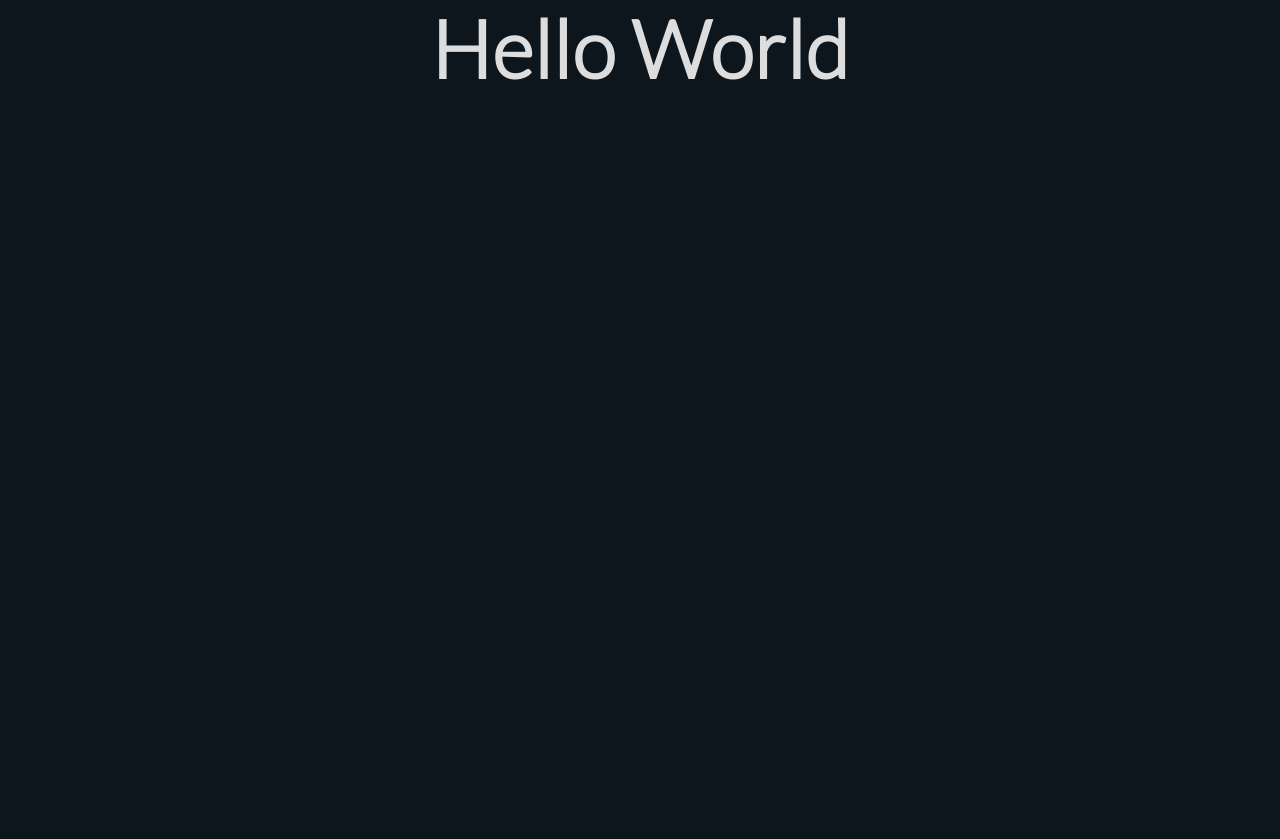
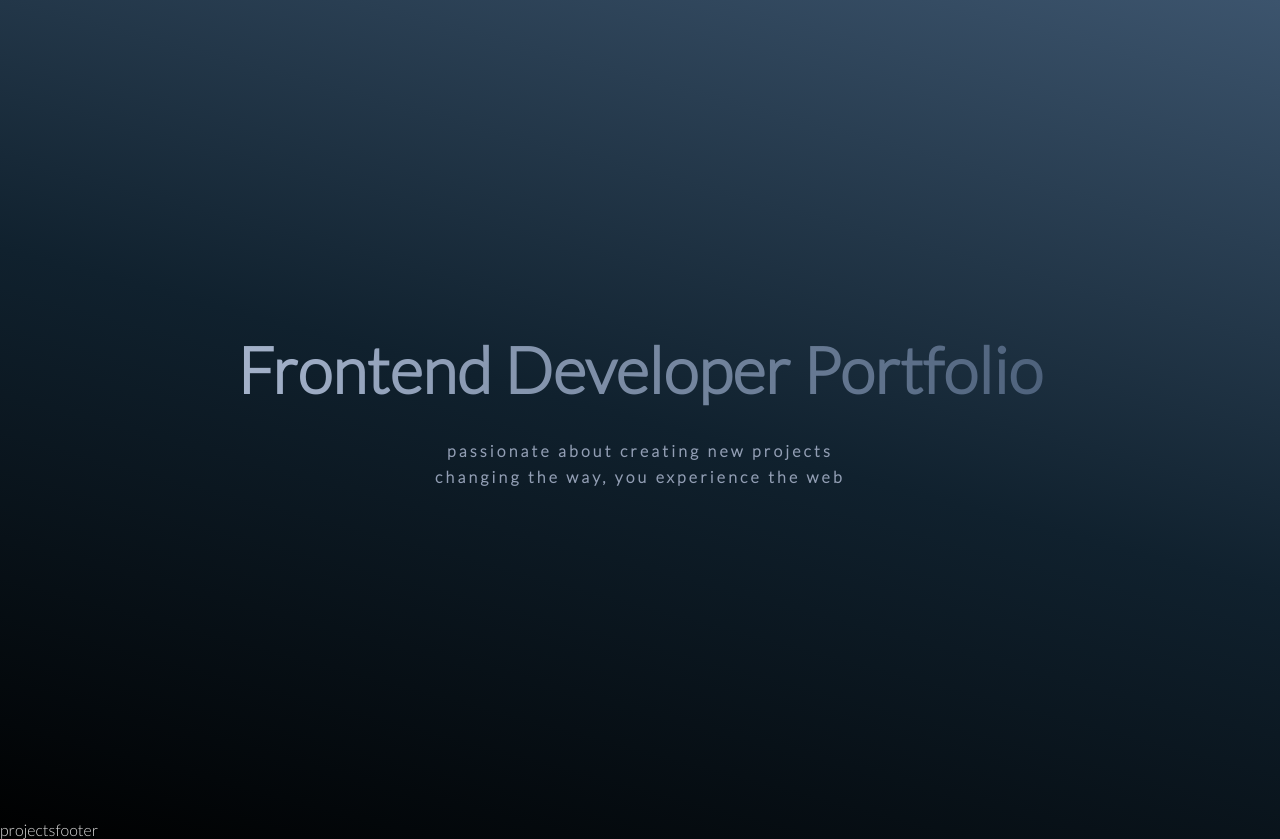
Before and after one commit to krisbaranski/portfolio, a React (Create React App) app: page / in a window 1280 px wide. Before the commit the page ends 800 px from the top, so only its background shows below. Built offline with nearby package versions, Linux system fonts and the light colour scheme.

Commit message:
refactor: Modifying react app.js, header.js

```diff
--- a/html/style.css
+++ b/html/style.css
@@ -1,22 +1,37 @@
 @import url('https://fonts.googleapis.com/css2?family=Roboto:wght@400;700&display=swap');
 
 * {
+  margin: 0;
+  padding: 0;
   box-sizing: border-box;
+  font-family: sans-serif;
 }
 
 body {
   font-family: 'Roboto', sans-serif;
-  margin: 0;
-  margin-bottom: 0;
+}
+
+.section {
+  height: 100vh;
+  scroll-snap-align: start;
+}
+
+.container {
+  scroll-snap-type: y mandatory;
+  overflow-y: scroll;
+  height: 100vh;
 }
 
 .black {
   background-color: #000;
+  color: #fff;
 }
 
 .white {
   background-color: #fff;
+  color: #000;
 }
+/*
 
 .hero {
   position: relative;
@@ -43,8 +58,6 @@ body {
   text-align: center;
   line-height: 1.4rem;
   top: -80vh;
-  /* border: 1px solid red; */
-  /* background-color: #000; */
   color: #2e4992;
   border-radius: 5px;
   margin: 0 20px;
@@ -52,7 +65,7 @@ body {
   max-width: 800px;
 }
 
-h1.hero_title {
+ h1.hero_title {
   font-size: 5rem;
   font-weight: 300;
   line-height: 4.5rem;
@@ -70,16 +83,14 @@ h1 {
   font-size: 6rem;
   font-weight: 300;
   line-height: 5rem;
-  /* border: 1px solid red; */
 }
 
 h2 {
   font-size: 2rem;
   font-weight: 300;
-  /* border: 1px solid red; */
 }
 
-.container {
+/* .container {
   position: relative;
   display: flex;
   flex-wrap: wrap;
@@ -87,8 +98,8 @@ h2 {
   max-width: 1400px;
   margin: 20px auto;
   overflow: hidden;
-}
-
+} */
+/*
 .square {
   background-color: #fff;
   height: 15px;
@@ -132,8 +143,6 @@ h2.row {
   justify-content: space-evenly;
   align-items: center;
   background-color: #eee;
-  height: 200px;
-  width: 100%;
 }
 
 .footer_links,
@@ -156,4 +165,4 @@ a {
   font-size: 1rem;
   font-family: inherit;
   color: #2e4992;
-}
+} */
--- a/package.json
+++ b/package.json
@@ -8,6 +8,7 @@
     "@testing-library/user-event": "^12.8.3",
     "react": "^17.0.2",
     "react-dom": "^17.0.2",
+    "react-router-dom": "^5.3.0",
     "react-scripts": "4.0.3",
     "web-vitals": "^1.1.2"
   },
--- a/src/App.js
+++ b/src/App.js
@@ -1,12 +1,18 @@
-import "./index.css";
+import './index.css';
+import { BrowserRouter as Router, Route } from 'react-router-dom';
+import Header from './components/Header';
+import Footer from './components/Footer';
+import Projects from './components/Projects';
 
 function App() {
   return (
-    <div className='container'>
-      <header className='header'>
-        <h1>Hello World</h1>
-      </header>
-    </div>
+    <Router>
+      <div className="container">
+        <Header />
+        <Route path="/" exact component={Projects} />
+        <Footer />
+      </div>
+    </Router>
   );
 }
 
--- a/src/components/Footer.js
+++ b/src/components/Footer.js
@@ -0,0 +1,9 @@
+const Footer = () => {
+  return (
+    <div>
+      <p>footer</p>
+    </div>
+  );
+};
+
+export default Footer;
--- a/src/components/Header.js
+++ b/src/components/Header.js
@@ -0,0 +1,40 @@
+import React from 'react';
+
+const Header = props => {
+  // const hero = document.getElementById('hero');
+  // const colors = ['turquoise', '#2ecc71', '#f6e58d', '#eb4d4b'];
+  // const squares = 8000;
+
+  // for (let i = 0; i < squares; i++) {
+  //   const square = document.createElement('div');
+  //   square.classList.add('square');
+
+  //   square.addEventListener('mouseover', () => setColor(square));
+
+  //   hero.appendChild(square);
+  // }
+
+  // function setColor(element) {
+  //   const color = getRandomColor();
+  //   element.style.background = color;
+  //   element.style.boxShadow = `0 0 2px ${color}, 0 0 10px ${color}`;
+  // }
+
+  // function getRandomColor() {
+  //   return colors[Math.floor(Math.random() * colors.length)];
+  // }
+
+  return (
+    <header className="hero colors" id="hero">
+      <section className="header">
+        <h1 className="hero_title">Frontend Developer Portfolio</h1>
+        <h4 className="hero_message">
+          passionate about creating new projects
+          <br /> changing the way, you experience the web
+        </h4>
+      </section>
+    </header>
+  );
+};
+
+export default Header;
--- /dev/null
+++ b/src/components/Projects.js
@@ -0,0 +1,7 @@
+import React from 'react';
+
+const Projects = () => {
+  return <div>projects</div>;
+};
+
+export default Projects;
--- a/src/index.css
+++ b/src/index.css
@@ -1,26 +1,60 @@
-@import url("https://fonts.googleapis.com/css?family=Lato:300;700&display=swap");
-@import url("https://cdnjs.cloudflare.com/ajax/libs/font-awesome/5.15.2/css/all.min.css");
+@import url('https://fonts.googleapis.com/css?family=Lato:300;700&display=swap');
+@import url('https://cdnjs.cloudflare.com/ajax/libs/font-awesome/5.15.2/css/all.min.css');
 
 * {
   box-sizing: border-box;
   margin: 0;
   padding: 0;
   overflow: auto;
-  font-family: "Lato", sans-serif;
-  letter-spacing: 0.4px;
+  font-family: 'Lato', sans-serif;
   font-size: 16px;
 }
 
 body {
-  background-color: #0d151d;
+  background: linear-gradient(
+    195deg,
+    #3c546d 0%,
+    #10212e 50%,
+    #03070a 90%,
+    #000000 100%
+  );
   color: #ddd;
 }
 
 h1 {
-  font-size: 5rem;
+  font-size: 4rem;
+  color: transparent;
+  background: linear-gradient(to left, #4e627c, #a4b2ca);
+  -webkit-background-clip: text;
+  /* text-shadow: 3px 3px 5px #111; */
+}
+
+h4 {
+  font-size: 1rem;
+  letter-spacing: 0.2rem;
+  color: #929eb4;
+  padding-top: 30px;
+  line-height: 1.6rem;
+}
+
+.hero {
+  position: relative;
+  margin: 10px;
+  display: flex;
+  flex-direction: column;
+  align-items: center;
+  justify-content: center;
+  width: 100%;
+  height: 100vh;
+  text-align: center;
+  overflow: hidden;
 }
 
 .container {
+  position: relative;
+  margin: 0;
   display: flex;
-  justify-content: center;
+  flex-wrap: wrap;
+  width: 100%;
+  overflow: hidden;
 }
```
Also changed, not shown: html/index.html (+31 -17 lines), html/script.js (+41 -32 lines), src/data/headerData.js (added, +7 -0 lines), 2 other files (tests, documents, lock files or other folders).
